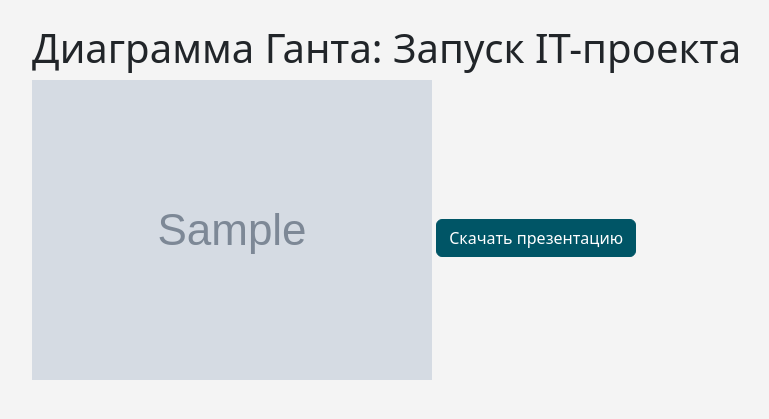
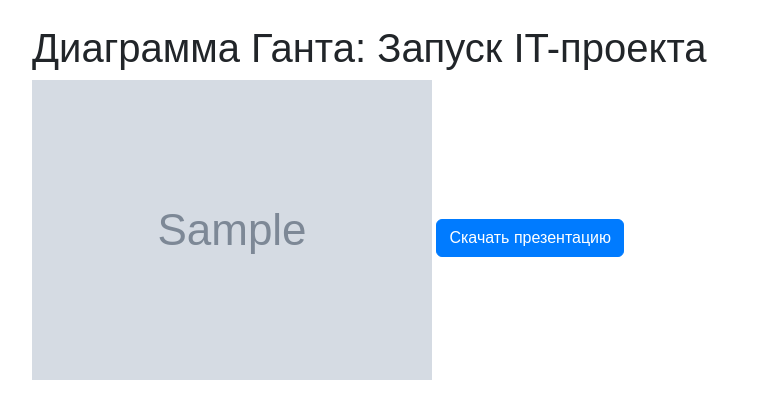
Before and after one commit to Swifter90/it-project-checklist, a Flask app: template templates/gantt.html in a window 1280 px wide. Shown: the top 419 px of the page, without its empty margins (50-819 px from the left). Run offline with Flask 3, Linux system fonts and the light colour scheme; the template is opened without the code that fills it: most values are stand-ins (such as "Sample title", 1, 10 or a date in 2020); grey boxes marked "Sample" are stand-in pictures.

Commit message:
Update style.css

```diff
--- a/static/style.css
+++ b/static/style.css
@@ -1,14 +1,13 @@
 body {
-    background: #f4f4f4;
+    font-family: Arial, sans-serif;
 }
-.card {
-    box-shadow: 0 2px 5px rgba(0,0,0,0.1);
+.table th, .table td {
+    vertical-align: middle;
 }
 .btn-primary {
-    background-color: #005566;
-    border-color: #005566;
+    background-color: #007bff;
+    border-color: #007bff;
 }
-.btn-primary:hover {
-    background-color: #003d4a;
-    border-color: #003d4a;
+.alert {
+    margin-bottom: 20px;
 }
```
